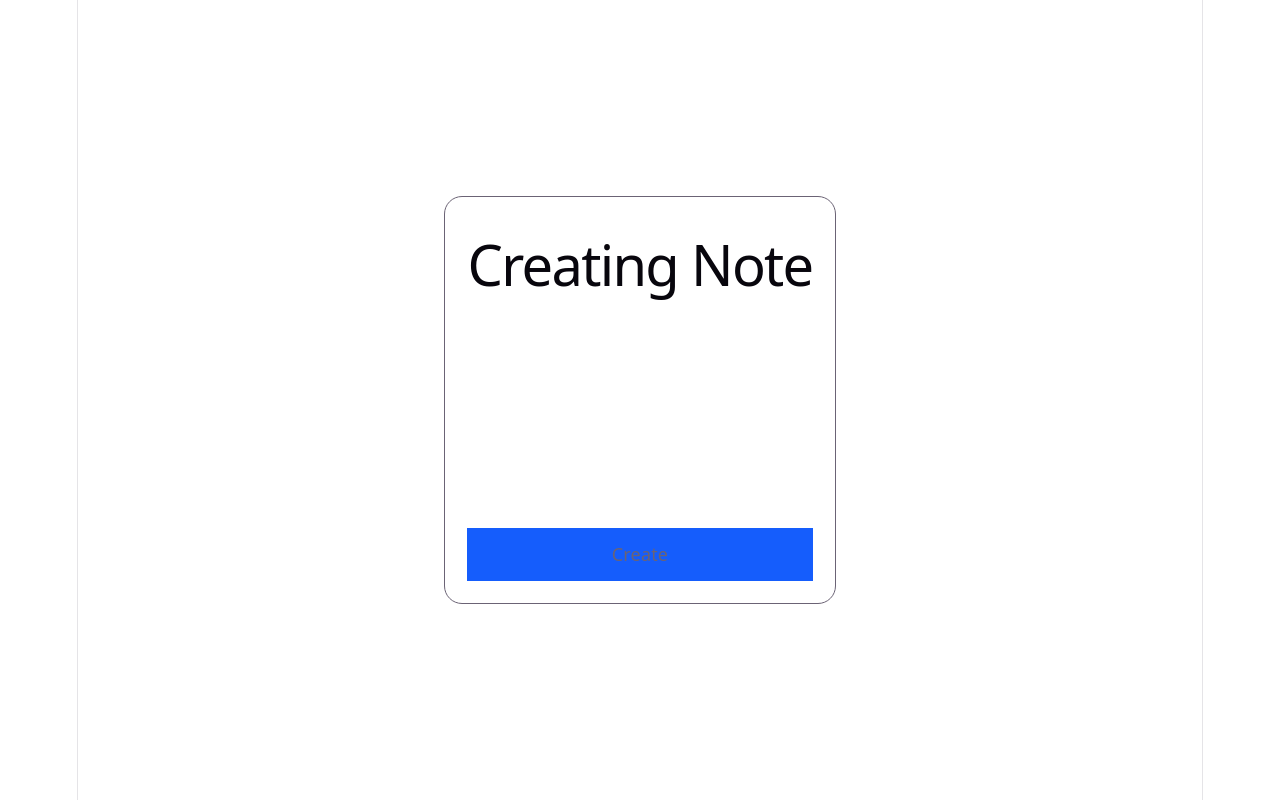
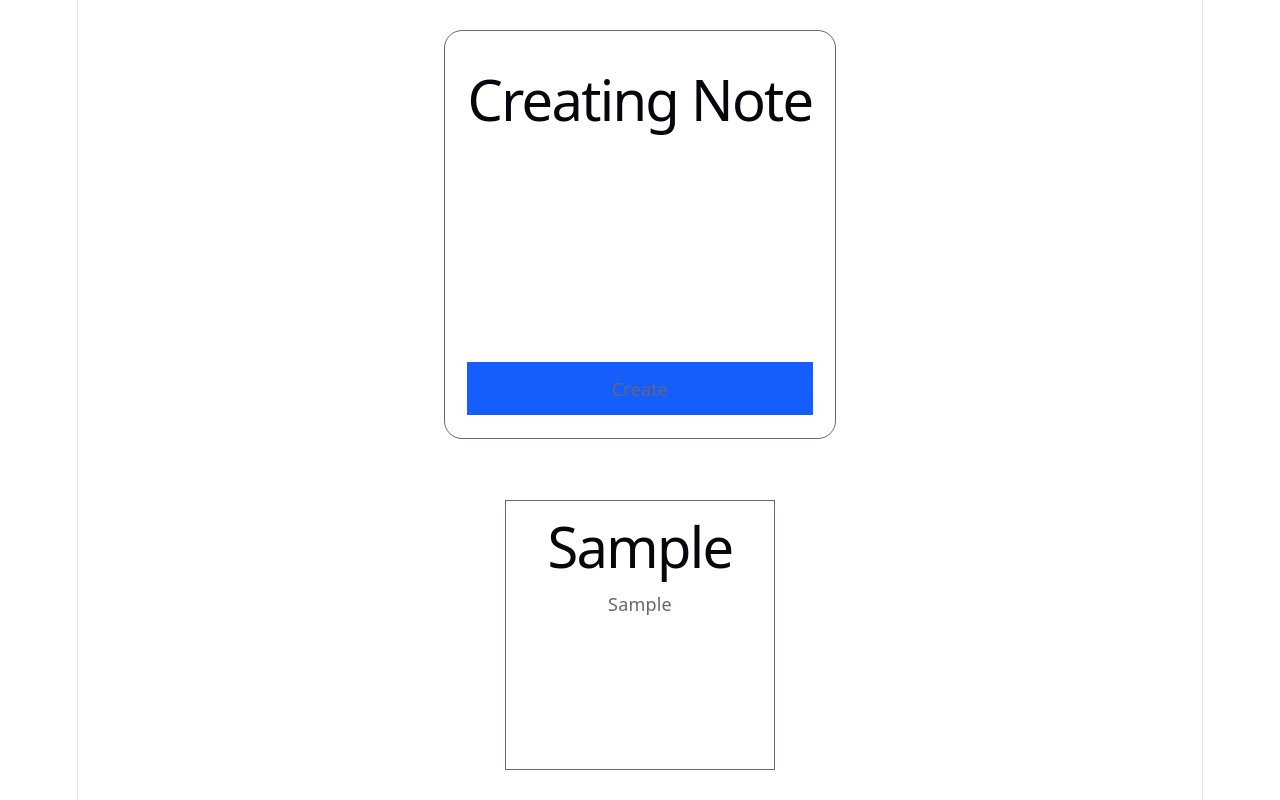
Before and after one commit to Sandeep-177/Note-App, a React (Vite) app in the folder Note/: page / in a window 1280 px wide. Both pictures are taken after typing "Sample", "Sample" into the empty fields and a click on the button "Create". Built offline with nearby package versions, Linux system fonts and the light colour scheme.

Commit message:
form handling and props pass data code modified

```diff
--- a/Note/src/App.jsx
+++ b/Note/src/App.jsx
@@ -6,10 +6,10 @@ import Card from './Card';
 function App() {
   const [firstInput,setFirstinput]=useState('');
   const [secondInput,setSecondinput]=useState('');
-  // const [datas,setDatas]=useState(null);
+  const [datas,setDatas]=useState(null);
   function go(e) {
     e.preventDefault();
-  // setDatas({dat1:{firstInput}, dat2:{secondInput}})
+  setDatas({title:firstInput, description:secondInput})
 
   setFirstinput('');
   setSecondinput('');
@@ -31,6 +31,11 @@ function App() {
 
       </section>
 
+      <div className='m-auto'>
+      {
+        datas && (<Card data={datas} />)
+      }
+      </div>
     </>
   )
 }
--- a/Note/src/Card.jsx
+++ b/Note/src/Card.jsx
@@ -1,9 +1,9 @@
-export default function Card(props){
+export default function Card({data}){
     return(
         <>
-        <div>
-            <h1>{props.firs}</h1>
-            <p>{props.secon}</p>
+        <div className="w-60 h-60 border">
+            <h1>{data.title}</h1>
+            <p>{data.description}</p>
         </div>
         </>
     )
```
